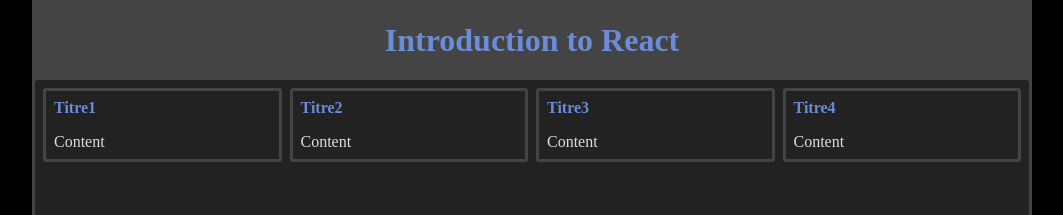
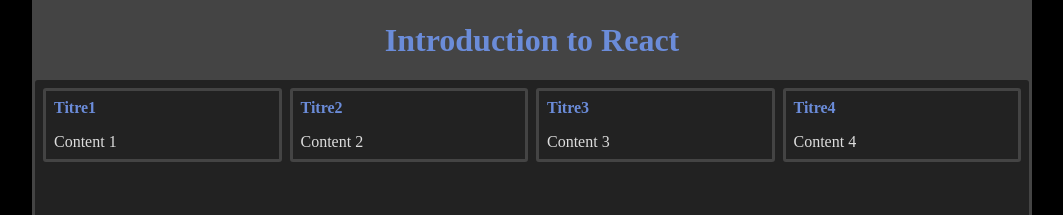
Before and after one commit to Artpare4/Introduction-React, a React (Vite) app: page / in a window 1280 px wide. Shown: the top 215 px of the page, without its empty margins (108-1171 px from the left). Built offline with nearby package versions, Linux system fonts and the light colour scheme.

Commit message:
Utilisation d'une props children pour définir le contenu du composant Card et modification du fichier App pour utiliser la propriété children

```diff
--- a/src/App.jsx
+++ b/src/App.jsx
@@ -9,10 +9,19 @@
       </header>
       <main className="app__main">
         <div className="cards">
-          <Card title="Titre1" />
-          <Card title="Titre2" />
-          <Card title="Titre3" />
-          <Card title="Titre4" />
+          <Card title="Titre1" >
+              Content 1
+          </Card>
+
+          <Card title="Titre2" >
+              Content 2
+          </Card>
+          <Card title="Titre3" >
+              Content 3
+          </Card>
+          <Card title="Titre4" >
+              Content 4
+          </Card>
         </div>
       </main>
 
--- a/src/components/Card.jsx
+++ b/src/components/Card.jsx
@@ -1,17 +1,18 @@
 import React from "react";
 import PropTypes from "prop-types";
 
-function Card({ title = "Titre", ...props }) {
+function Card({ children = "Content", title = "Titre", ...props }) {
   return (
     <article className="card" {...props}>
       <header className="card__header header__title">{title}</header>
-      <section className="card__main">Content</section>
+      <section className="card__main">{children}</section>
     </article>
   );
 }
 
 Card.propTypes = {
-  title: PropTypes.string,
+  title: PropTypes.node,
+  children: PropTypes.node,
 };
 
 export default Card;
```
